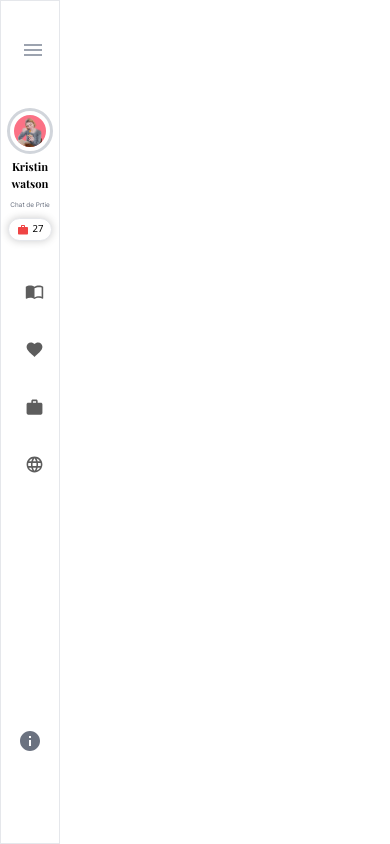
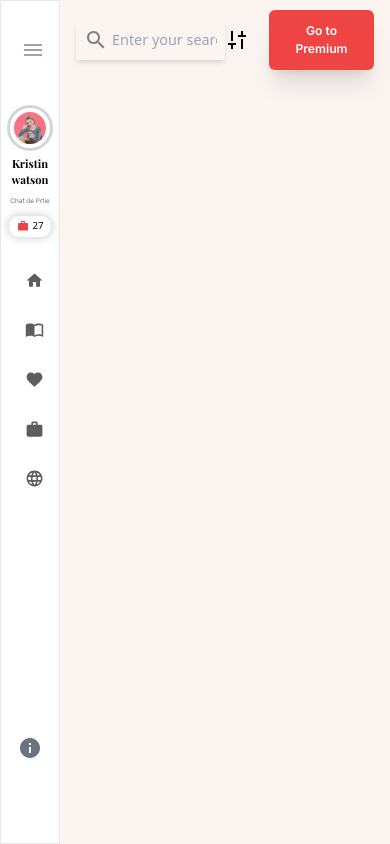
Before and after one commit to Labeebct/Entrix, a React (Vite) app: page /community in a window 390 px wide. Built offline with nearby package versions, Linux system fonts and the light colour scheme; a web font is replaced by a local one.

Commit message:
responsive header ui completed

```diff
--- /dev/null
+++ b/src/components/shared/Header.jsx
@@ -0,0 +1,27 @@
+import React from "react";
+import SearchIcon from "@mui/icons-material/Search";
+
+const Header = () => {
+  return (
+    <div className="flex justify-between px-4 md:px-6 lg:px-8 xl-10 w-full items-center h-[80px]">
+      <div className="flex flex-1">
+      <div className="flex  text-[.9rem] w-full max-w-[370px] p-2 rounded-sm  shadow-md  gap-1">
+        <SearchIcon className="cursor-pointer" sx={{ color: "gray" }} />
+        <input
+          type="text"
+          placeholder="Enter your search request here....."
+          className="outline-none bg-transparent w-full"
+        />
+      </div>
+      </div>
+      <div className="flex flex-1 justify-end items-center gap-5">
+        <img src="/assets/adjust-iconp.png" className="w-6 h-6" alt="" />
+        <button className="p-3 px-4 shadow-xl bg-red-500 text-white font-inter font-semibold rounded-md text-[.76rem] md:text-[.84rem] lg:text-[.87rem] xl:text-[.9rem]">
+          Go to Premium
+        </button>
+      </div>
+    </div>
+  );
+};
+
+export default Header;
--- a/src/components/shared/LeftBar.jsx
+++ b/src/components/shared/LeftBar.jsx
@@ -1,4 +1,4 @@
-import React, { useState } from "react";
+import React, { useEffect, useState } from "react";
 import { Link } from "react-router-dom";
 
 //Icons
@@ -6,12 +6,14 @@ import MenuIcon from "@mui/icons-material/Menu";
 import InfoIcon from "@mui/icons-material/Info";
 
 //Li icons
+import HomeIcon from "@mui/icons-material/Home";
 import ImportContactsIcon from "@mui/icons-material/ImportContacts";
 import FavoriteIcon from "@mui/icons-material/Favorite";
 import WorkIcon from "@mui/icons-material/Work";
 import LanguageIcon from "@mui/icons-material/Language";
 
 const navBarList = [
+  { name: "Home", icon: HomeIcon, path: "/" },
   { name: "Recipes", icon: ImportContactsIcon, path: "/recipes" },
   { name: "Favorites", icon: FavoriteIcon, path: "/favorites" },
   { name: "Courses", icon: WorkIcon, path: "/courses" },
@@ -19,13 +21,27 @@ const navBarList = [
 ];
 
 const LeftBAr = () => {
-  const [isNavOpen, setNavOpen] = useState(false);
+  const [isNavOpen, setNavOpen] = useState(true);
+
+  useEffect(() => {
+    const handleResize = () => {
+      if (window.innerWidth <= 900) setNavOpen(false);
+      else setNavOpen(true);
+    };
+
+    handleResize();
+    window.addEventListener("resize", handleResize);
+
+    return () => {
+      window.removeEventListener("resize", handleResize);
+    };
+  }, []);
 
   return (
     <div
-      className={`h-full flex flex-col justify-around ${
+      className={`h-full flex bg-white flex-col justify-around ${
         isNavOpen ? "w-[200px]" : "w-[60px]"
-      } overflow-hidden absolute z-50 transition-all min-w-[60px] border border-r ease-linear duration-200 `}
+      } overflow-hidden  transition-all min-w-[60px] border border-r ease-in-out duration-300 `}
     >
       {/* Logo section */}
       <div className="flex justify-between py-8 items-center px-2 w-full h-[120px] overflow-hidden">
@@ -44,7 +60,7 @@ const LeftBAr = () => {
 
       {/* Profile Image Section */}
 
-      <div className="flex flex-col my-3 gap-2 items-center">
+      <div className="flex flex-col my-2 gap-2 items-center">
         <div
           className={`${
             isNavOpen ? "p-2" : "p-1"
@@ -85,13 +101,13 @@ const LeftBAr = () => {
       <div className="w-full h-[calc(100vh-120px)] flex flex-col justify-between">
         <ul
           className={` ${
-            isNavOpen ? "pl-7" : "pl-2"
+            isNavOpen ? "pl-6" : "pl-2"
           } mt-3 flex flex-col gap-1 overflow-hidden`}
         >
           {navBarList.map((list, index) => (
             <li key={index}>
               <Link
-                className="group p-4 flex items-center font-inter text-[.9rem] text-[#000000a2] hover:bg-[#e7e7e7] hover:text-black cursor-pointer rounded-tl-lg rounded-bl-lg transition-all duration-300 ease-out gap-4"
+                className="group p-4 py-3 flex items-center font-inter text-[.9rem] text-[#000000a2] hover:bg-[#e7e7e7] hover:text-black cursor-pointer rounded-tl-lg rounded-bl-lg transition-all duration-300 ease-out gap-4"
                 to={list.path}
               >
                 <list.icon
@@ -139,7 +155,10 @@ const LeftBAr = () => {
           </div>
         ) : (
           <div className="flex w-full h-auto">
-            <InfoIcon className="text-gray-500 mx-auto" />
+            <InfoIcon
+              onClick={() => setNavOpen(!isNavOpen)}
+              className="text-gray-500 mt-2 mx-auto cursor-pointer"
+            />
           </div>
         )}
       </div>
--- a/src/pages/Home.jsx
+++ b/src/pages/Home.jsx
@@ -1,10 +1,15 @@
 import React from "react";
 import LeftBar from "../components/shared/LeftBar";
+import Header from "../components/shared/Header";
 
 const Home = () => {
+
   return (
-    <div className="w-full h-screen flex">
+    <div className="flex w-full h-screen">
       <LeftBar />
+      <div className="bg-[#fcf4f1] h-full flex-1">
+        <Header />
+      </div>
     </div>
   );
 };
```
Also changed, not shown: public/assets/adjust-iconp.png (added).
